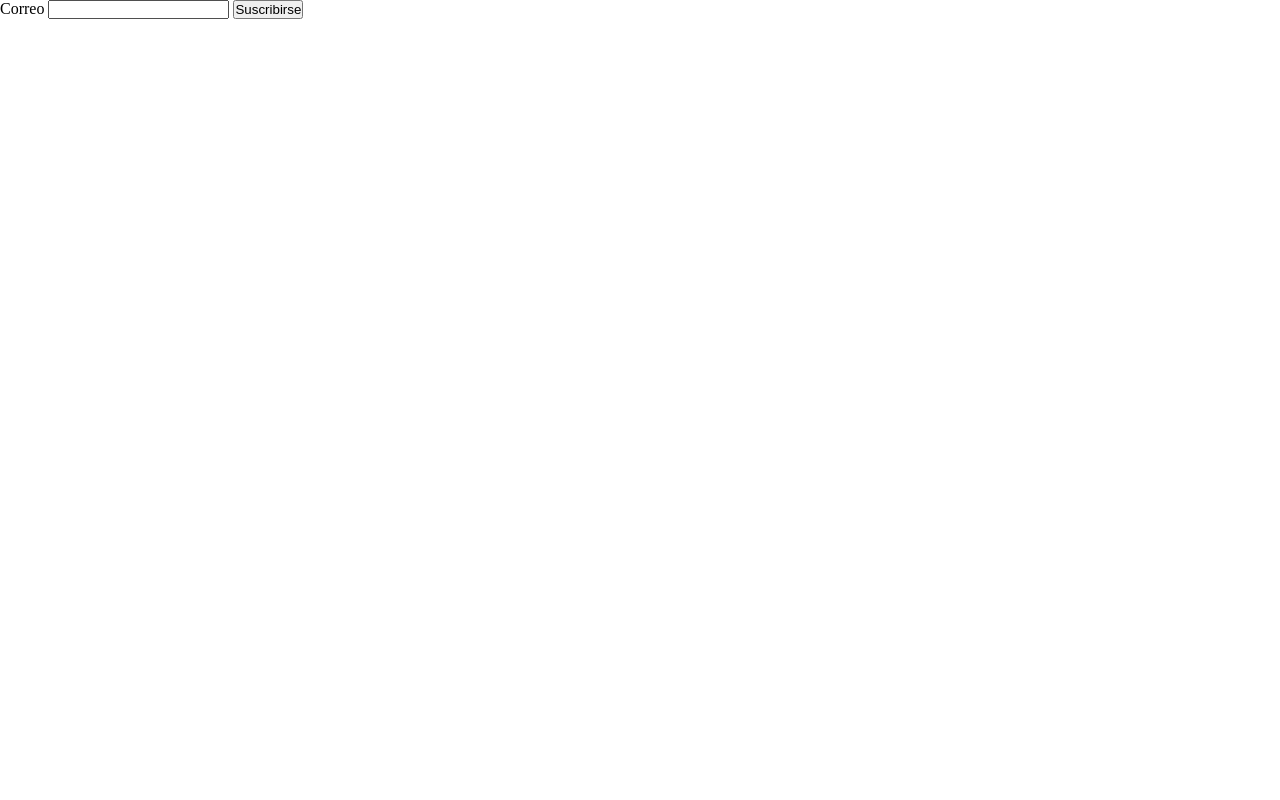
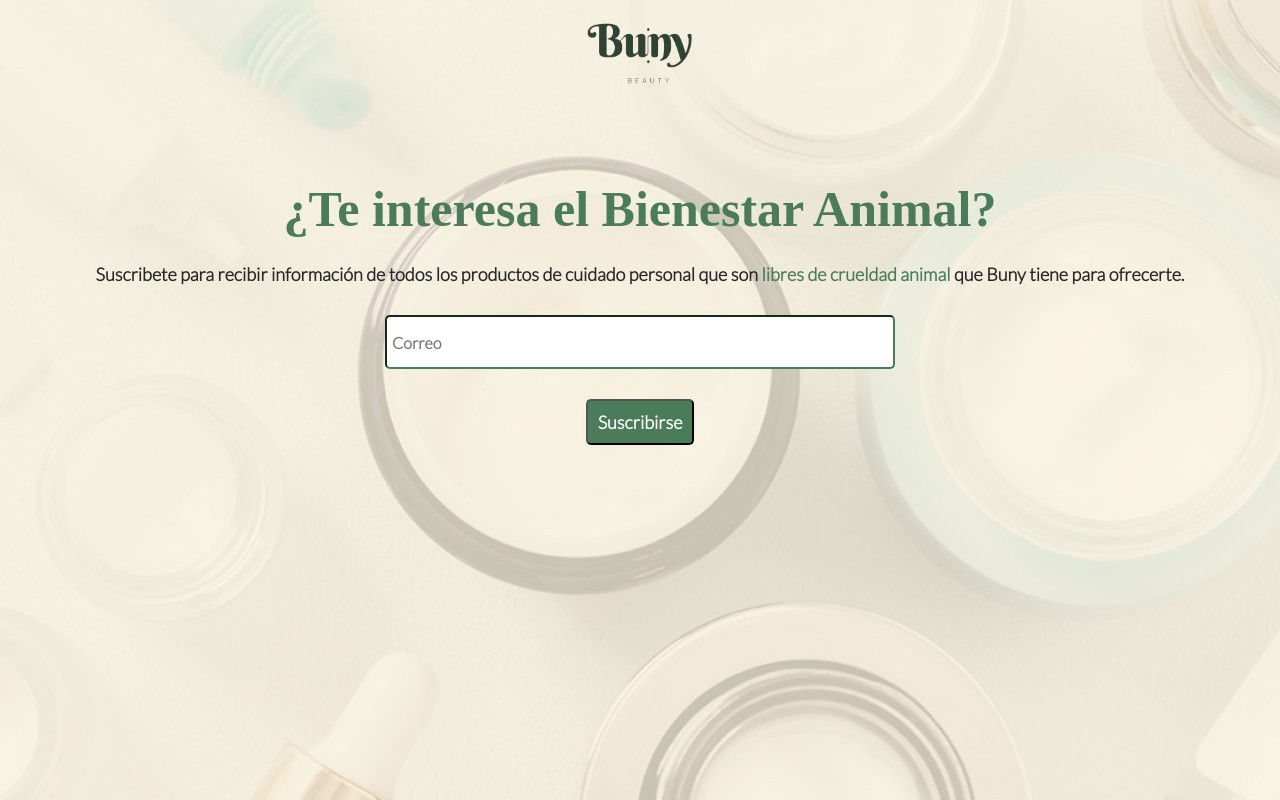
Before and after one commit to P09OB/Bunny-empresarial, a plain HTML site: page index.html in a window 1280 px wide. Drawn offline with Linux system fonts and the light colour scheme; a web font is replaced by a local one.

Commit message:
diseño listo

```diff
--- a/index.html
+++ b/index.html
@@ -7,13 +7,22 @@
     <link rel="stylesheet" href="./modal.css">
     <title>Document</title>
 </head>
-<body>
-<label>Correo
-    <input class="form-email">
+<body class="background">
 
-</label>
+    <div class= "LogoBunyDiv">
+        <img class= "LogoBuny" src="./img/logoBuny.png">
+    </div>
 
-<button type="button" class="button">Suscribirse</button>
+    <div class="body">
+
+        <h1 class="bigText">¿Te interesa el Bienestar Animal?</h1>
+        <p class="descriptionText">Suscribete para recibir información de todos los productos de cuidado personal que son <strong class="strong">libres de crueldad animal</strong> que Buny tiene para ofrecerte.</p>
+        <input class="form-email input" placeholder="Correo">
+
+
+        <button type="button" class="button">Suscribirse</button>
+    </div>
+
 
 </body>
 </html>
--- a/modal.css
+++ b/modal.css
@@ -1,8 +1,89 @@
+@import url('https://fonts.googleapis.com/css2?family=Dela+Gothic+One&display=swap');
+@import url('https://fonts.googleapis.com/css2?family=Lato:wght@300&display=swap');
+
 * {
   padding: 0;
   margin: 0;
   outline: none;
 }
+
+.background{
+  width:100%;
+  height: 100%;
+  background-image: url("./img/imgLogin.jpg");
+  background-size:auto;
+  background-repeat:no-repeat;
+}
+
+.LogoBunyDiv{
+  width: 100%;
+  height: 100px;
+  display: flex;
+  align-items: center;
+  justify-content: center;
+}
+
+.LogoBuny{
+  height: 80%;
+}
+
+
+.body{
+  width: 100%;
+  height:auto;
+  display: flex;
+  flex-direction: column;
+  flex-wrap: wrap;
+  justify-content: center;
+  align-items: center;
+  padding: 20px 20px;
+  box-sizing: border-box;
+  margin-top: 60px;
+}
+
+.bigText{
+  font-family: Dela Gothic One;
+  font-size:50px;
+  color:rgba(74, 124, 89);
+  margin-bottom: 25px;
+}
+
+.input{
+  width: 40%;
+  height: 40px;
+  font-size:16px;
+  font-weight: 700;
+  padding: 5px 5px;
+  font-family: Lato;
+  border-radius: 5px;
+  color:rgba(74, 124, 89);
+  border-color: rgba(74, 124, 89);
+  margin: 30px 5px;
+}
+
+.descriptionText{
+  font-family: Lato;
+  font-size: 18px;
+  font-weight:600;
+  color: rgba(40,40,40);
+}
+
+.strong{
+  font-weight: bolder;
+  color: rgba(74, 124, 89);;
+}
+
+.button{
+  font-family: Lato;
+  font-size: 18px;
+  font-weight: bold;
+  background-color: rgba(74, 124, 89);
+  color: white;
+  padding: 10px 10px;
+  border-radius: 5px;
+}
+
+
 
 .modal {
   position: fixed;
@@ -69,5 +150,29 @@
     -webkit-transform: translateX(0px);
             transform: translateX(0px);
   }
+
+  .bigText{
+    font-size:45px;
+  }
+}
+
+@media (max-width: 989px) {
+
+  .body{
+    margin-top: 10px;
+  }
+  .bigText{
+    font-size:30px;
+    margin-bottom: 15px;
+  }
+  .input{
+    width: 90%;
+  }
+  .descriptionText{
+    font-size:16px;
+    font-weight: 900;
+  }
+
+
 }
 /*# sourceMappingURL=modal.css.map */
```
Also changed, not shown: img/imgLogin.jpg (added), img/logoBuny.png (added).
